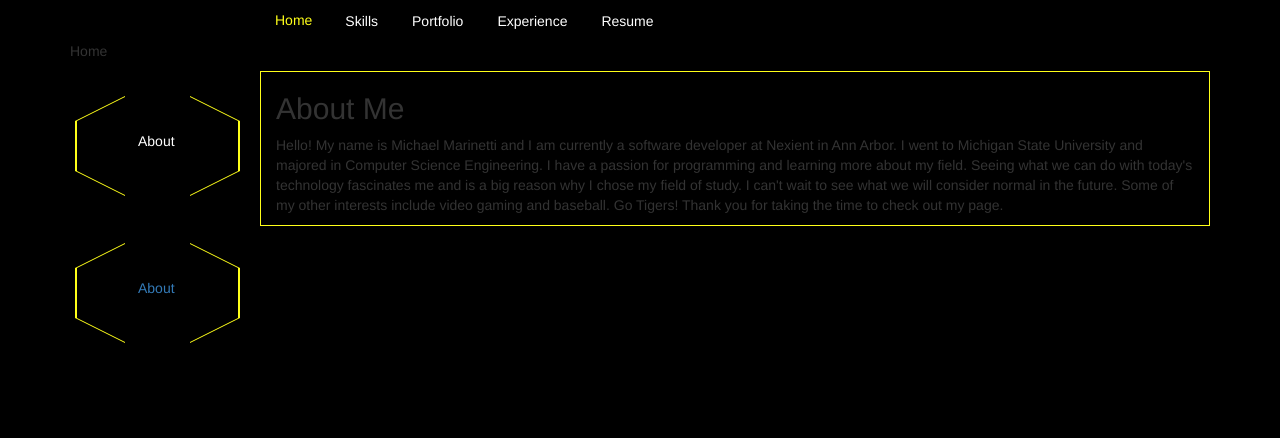
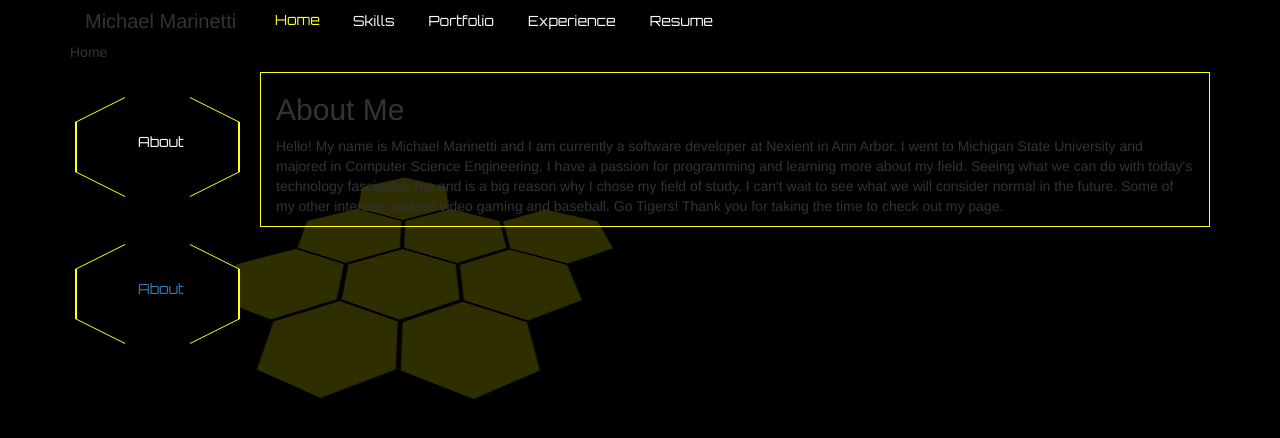
Before and after one commit to mmarinetti/ProfileWebsite, a plain HTML site: page index.html in a window 1280 px wide. Drawn offline with nearby package versions, Linux system fonts and the light colour scheme.

Commit message:
hex grid background

```diff
--- a/index.css
+++ b/index.css
@@ -2,8 +2,14 @@
     Bootstrap overrides
 **************************************************/
 
+h1 {
+    font-size: 20px;
+    margin-top: 10px;
+}
+
 .nav-tabs {
     border-bottom: none;
+    font-family: 'Orbitron', sans-serif;
 }
 
 .nav-tabs>li.active>a, .nav-tabs>li.active>a:focus, .nav-tabs>li.active>a:hover {
@@ -25,6 +31,7 @@
 #home .nav > li > a, #skills .nav > li > a {
     padding-right: 5px;
     padding-left: 5px;
+    font-family: 'Orbitron', sans-serif;
 }
 
 #home .nav > li > a, #skills .nav > li > a {
@@ -46,6 +53,48 @@
 /**************************************************
     End Bootstrap overrides
 **************************************************/
+.hex-grid {
+    -webkit-transform: perspective(600px) rotateX(60deg) rotateZ(30deg);
+    -moz-transform: perspective(600px) rotateX(60deg) rotateZ(30deg);
+    -ms-transform: perspective(600px) rotateX(60deg) rotateZ(30deg);
+    -o-transform: perspective(600px) rotateX(60deg) rotateZ(30deg);
+    transform: perspective(600px) rotateX(60deg) rotateZ(30deg);
+    position: absolute;
+    z-index: -1;
+}
+
+.hex {
+    float: left;
+    margin-right: -26px;
+    margin-bottom: -50px;
+}
+.hex .left {
+    float: left;
+    width: 0;
+    border-right: 30px solid rgba(230, 230, 0, .2);
+    border-top: 52px solid transparent;
+    border-bottom: 52px solid transparent;
+}
+.hex .middle {
+    float: left;
+    width: 60px;
+    height: 104px;
+    background: rgba(230, 230, 0, .2);;
+}
+.hex .right {
+    float: left;
+    width: 0;
+    border-left: 30px solid rgba(230, 230, 0, .2);;
+    border-top: 52px solid transparent;
+    border-bottom: 52px solid transparent;
+}
+.hex-row {
+    clear: left;
+}
+.hex.even {
+    margin-top: 53px;
+}
+
 .trap-expand {
     height: 125px;
 }
@@ -104,34 +153,6 @@
     border-left: 50px solid #FFFF19;
     border-bottom: 25px solid transparent;
     border-top: 25px solid transparent;
-}
-
-.active > .trap-expand > .trapezoid > .right-top-trap {
-    -webkit-animation: nav-top-trap-expand .25s ease-out;
-}
-
-.active > .trap-expand > .trapezoid > .right-bot-trap {
-    -webkit-animation: nav-bot-trap-expand .25s ease-out;
-}
-
-@-webkit-keyframes nav-top-trap-expand {
-    0% {
-        left: 55px;
-    }
-
-    100% {
-        left: 118px;
-    }
-}
-
-@-webkit-keyframes nav-bot-trap-expand {
-    0% {
-        left: 57px;
-    }
-
-    100% {
-        left: 120px;
-    };
 }
 
 body {
--- a/index.html
+++ b/index.html
@@ -4,9 +4,10 @@
 	<script type="text/javascript" src="https://code.jquery.com/jquery-2.1.3.min.js"></script>
 	<link rel="stylesheet" href="https://maxcdn.bootstrapcdn.com/bootstrap/3.3.4/css/bootstrap.min.css">
 	<script src="https://maxcdn.bootstrapcdn.com/bootstrap/3.3.4/js/bootstrap.min.js"></script>
+	<link href='http://fonts.googleapis.com/css?family=Orbitron' rel='stylesheet' type='text/css'>
 	<link rel="stylesheet" type="text/css" href="index.css">
 
-	<title>Test</title>
+	<title>Michael Marinetti</title>
 
 	<meta charset=utf-8 />
 </head>
@@ -14,7 +15,9 @@
 
 	<div class="container">
 
-	<div class="col-md-2"></div>
+		<div class="col-md-2">
+			<h1>Michael Marinetti</h1>
+		</div>
 		<div class="tabbable cold-md-10">
 			<ul class="nav nav-tabs" id="nav"  data-tabs="tabs">
 				<li class="active"><a href="#home" data-toggle="tab">Home</a></li>
@@ -62,6 +65,59 @@
 						</ul>
 						<div class="tab-content col-md-10">
 							<div class="tab-pane active" id="about">
+								<div class="hex-grid">
+									<div class="hex-row">
+										<div class="hex">
+											<div class="left"></div>
+											<div class="middle"></div>
+											<div class="right"></div>
+										</div>
+										<div class="hex even">
+											<div class="left"></div>
+											<div class="middle"></div>
+											<div class="right"></div>
+										</div>
+										<div class="hex">
+											<div class="left"></div>
+											<div class="middle"></div>
+											<div class="right"></div>
+										</div>
+									</div>
+									<div class="hex-row">
+										<div class="hex">
+											<div class="left"></div>
+											<div class="middle"></div>
+											<div class="right"></div>
+										</div>
+										<div class="hex even">
+											<div class="left"></div>
+											<div class="middle"></div>
+											<div class="right"></div>
+										</div>
+										<div class="hex">
+											<div class="left"></div>
+											<div class="middle"></div>
+											<div class="right"></div>
+										</div>
+									</div>
+									<div class="hex-row">
+										<div class="hex">
+											<div class="left"></div>
+											<div class="middle"></div>
+											<div class="right"></div>
+										</div>
+										<div class="hex even">
+											<div class="left"></div>
+											<div class="middle"></div>
+											<div class="right"></div>
+										</div>
+										<div class="hex">
+											<div class="left"></div>
+											<div class="middle"></div>
+											<div class="right"></div>
+										</div>
+									</div>
+								</div>
 							  <h2>About Me</h2>
 							  <p>Hello! My name is Michael Marinetti and I am currently a software developer at Nexient in Ann Arbor. I went to Michigan State University and majored in Computer Science Engineering. I have a passion for programming and learning more about my field. Seeing what we can do with today's technology fascinates me and is a big reason why I chose my field of study. I can't wait to see what we will consider normal in the future. Some of my other interests include video gaming and baseball. Go Tigers! Thank you for taking the time to check out my page.</p>
 							</div>
@@ -75,14 +131,40 @@
 					<p>Skills</p>
 					<div class="tabbable">
 						<ul class="nav nav-pills nav-stacked col-md-2" data-tabs="pills" id="skills-nav">
-							<li class="active"><a href="#front-end" data-toggle="pill">Front End Skills</a></li>
-							<li><a href="#back-end" data-toggle="pill">Back End Skills</a></li>
+							<li class="active"><a href="#front-end" data-toggle="pill">
+								<div class="trap-expand">
+									<div class="trapezoid">
+										<div class="left-top-trap"></div>
+										<div class="left-bot-trap"></div>
+									</div>
+									<!--<div class="mid-section"></div>-->
+									<div class="trap-text">Front End</div>
+									<div class="trapezoid">
+										<div class="right-top-trap"></div>
+										<div class="right-bot-trap"></div>
+									</div>
+								</div>
+							</a></li>
+							<li><a href="#back-end" data-toggle="pill">
+								<div class="trap-expand">
+									<div class="trapezoid">
+										<div class="left-top-trap"></div>
+										<div class="left-bot-trap"></div>
+									</div>
+									<!--<div class="mid-section"></div>-->
+									<div class="trap-text">Back End</div>
+									<div class="trapezoid">
+										<div class="right-top-trap"></div>
+										<div class="right-bot-trap"></div>
+									</div>
+								</div>
+							</a></li>
 						</ul>
 						<div class="tab-content col-md-10">
 							<div class="tab-pane active" id="front-end">
 								<div class="content">
 									<div class="col">
-									  <h2>My Front End Skills</h2>
+									  <h3>My Front End Skills</h3>
 									    <ul id="skill">
 										    <li><span class="expand html5"></span><em>HTML 5</em></li>
 										    <li><span class="expand css3"></span><em>CSS 3</em></li>
@@ -94,7 +176,7 @@
 							<div class="tab-pane" id="back-end">
 								<div class="content">
 									<div class="col">
-									  <h2>My Back End Skills</h2>
+									  <h3>My Back End Skills</h3>
 									    <ul id="skill">
 										    <li><span class="expand html5"></span><em>HTML 5</em></li>
 										    <li><span class="expand css3"></span><em>CSS 3</em></li>
```
Also changed, not shown: js/main.js (+3 -5 lines).
